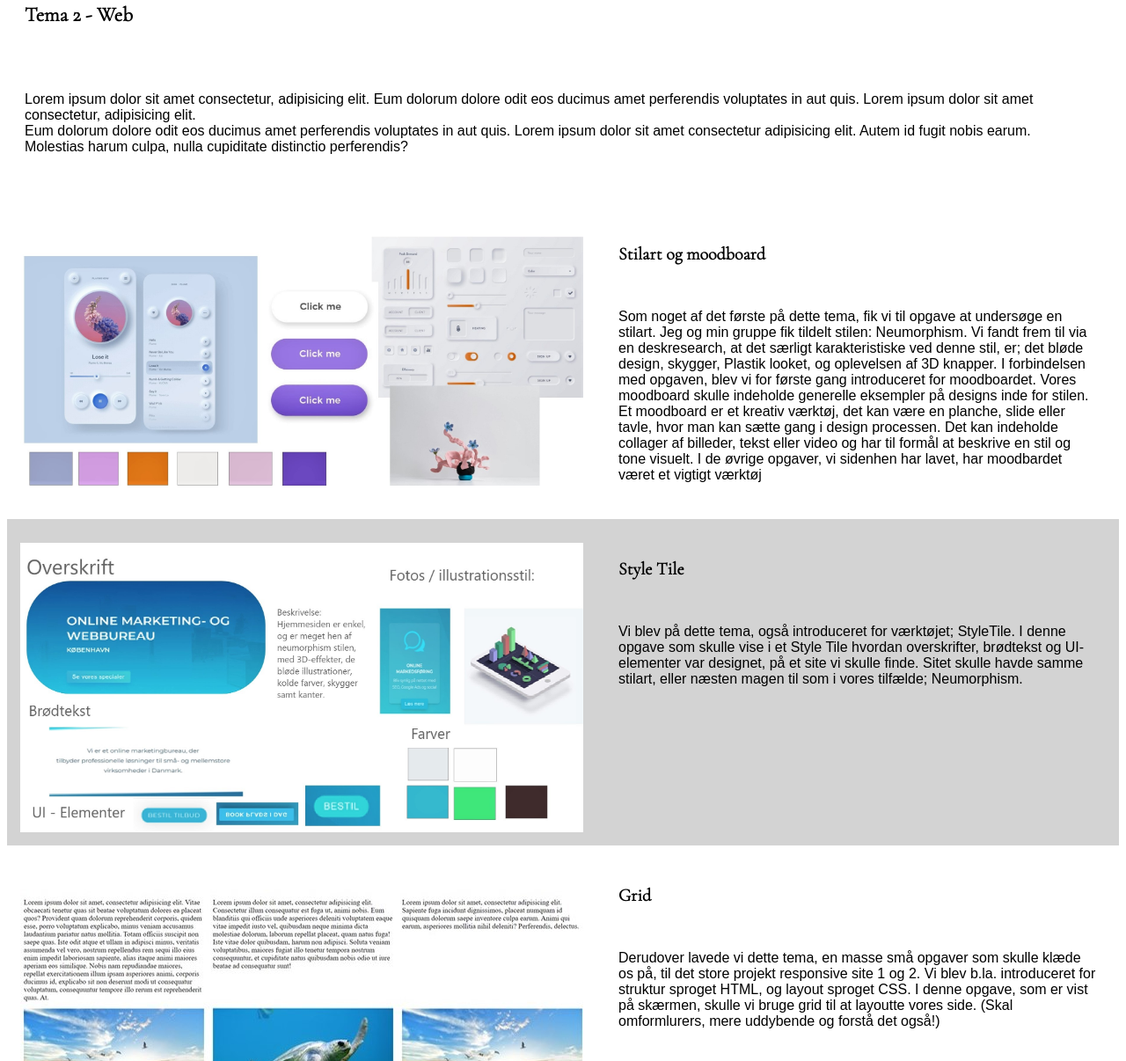
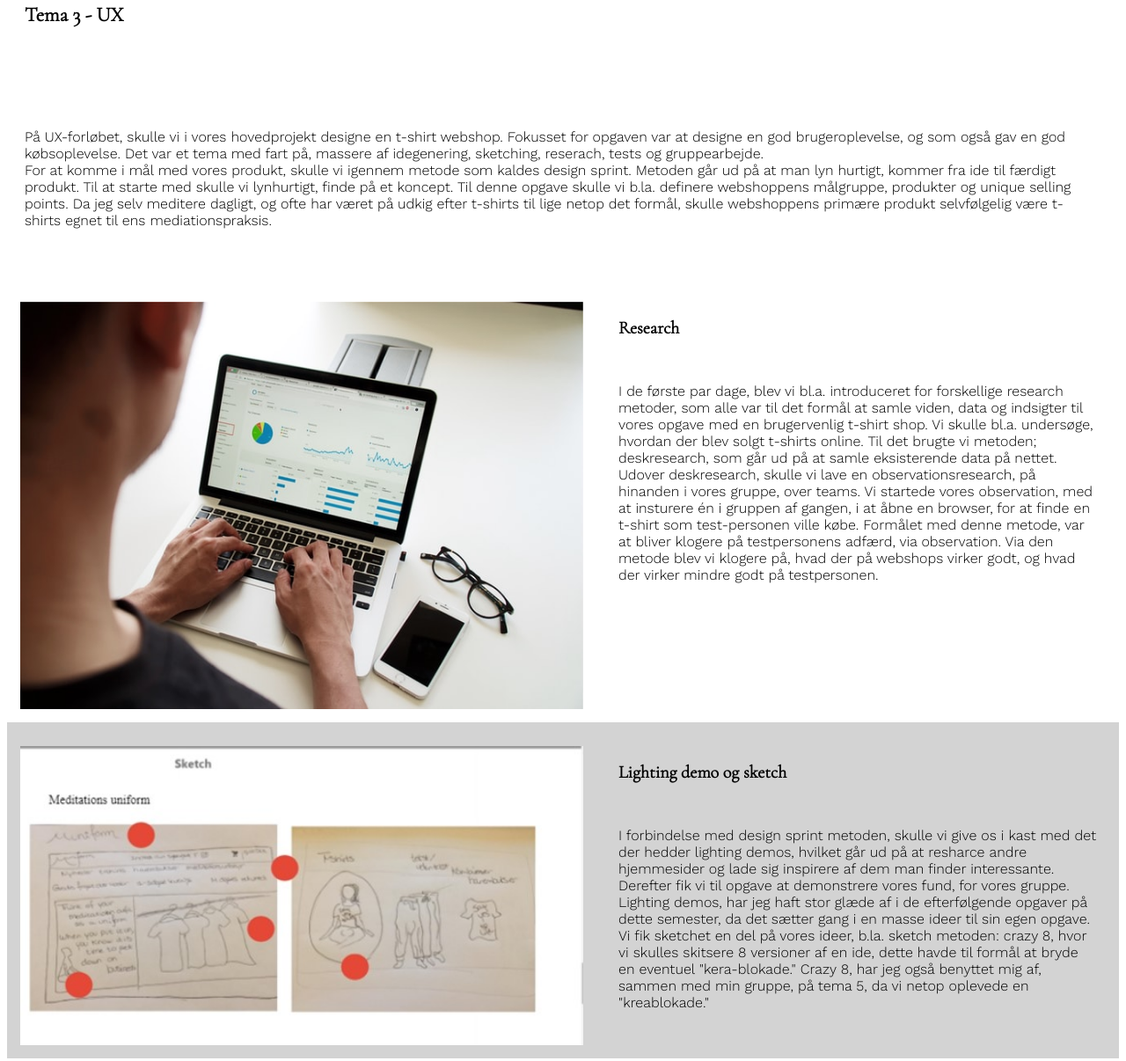
Before and after one commit to cami20h5/portfolio, a plain HTML site: page ux.html in a window 1280 px wide. Shown: the part 983-2189 px from the top of the page at 88% size. Drawn offline with nearby package versions, Linux system fonts and the light colour scheme.

Commit message:
halvvejs med indhold på ux siden

```diff
--- a/ux.html
+++ b/ux.html
@@ -15,6 +15,8 @@
 
     <link rel="preconnect" href="https://fonts.gstatic.com">
     <link href="https://fonts.googleapis.com/css2?family=Dancing+Script&display=swap" rel="stylesheet">
+    <link rel="preconnect" href="https://fonts.gstatic.com">
+    <link href="https://fonts.googleapis.com/css2?family=Montserrat:wght@100&family=Work+Sans:wght@300&display=swap" rel="stylesheet">
 
 
     <title>Portfolio Web</title>
@@ -54,17 +56,17 @@
 
          <section id="underside_section_2">
 
-            <div id="div_underside_section_2"> <h2>Tema 2 - Web</h2> <p>Lorem ipsum
-                dolor sit amet consectetur,
-                 adipisicing elit. Eum dolorum
-                dolore odit eos ducimus amet perferendis voluptates in aut quis.
-                Lorem ipsum dolor sit amet consectetur,
-                adipisicing elit. <br> Eum dolorum
-               dolore odit eos ducimus amet perferendis
-               voluptates in aut quis. Lorem ipsum dolor
-               sit amet consectetur adipisicing elit. Autem
-               id fugit nobis earum. Molestias harum culpa,
-               nulla cupiditate distinctio perferendis?
+            <div id="div_underside_section_2"> <h2>Tema 3 - UX</h2> <p>
+                På UX-forløbet, skulle vi i vores hovedprojekt designe en t-shirt webshop.
+                 Fokusset for opgaven var at designe en god brugeroplevelse, og som også gav en
+                 god købsoplevelse. Det var et tema med fart på, massere af idegenering, sketching, reserach, tests og gruppearbejde.
+
+                <br>For at komme i mål med vores produkt, skulle vi igennem metode som kaldes design sprint.
+                 Metoden går ud på at man lyn hurtigt, kommer fra ide til færdigt produkt. Til at starte med skulle vi lynhurtigt,
+                 finde på et koncept. Til denne opgave skulle vi b.la. definere webshoppens målgruppe, produkter og unique selling points.
+                 Da jeg selv meditere dagligt, og ofte har været på udkig efter t-shirts til lige netop det formål,
+                 skulle webshoppens primære produkt selvfølgelig være t-shirts egnet til ens mediationspraksis.
+
             </p>
 
             </div>  </section>
@@ -72,20 +74,22 @@
 
             <section class="underside_section_3">
 
-            <div id="billed1_web"> <img src="billeder_web/Tema_2_moodboard.jpg" alt="Tema_2_moodboard">               </div>
-            <div id="tekst1_web"> <h3>Stilart og moodboard</h3>
+            <div id="billed1_web"> <img src="billeder_ux/desk_research_billed.jpg" alt="Tema_3_deskresearch">               </div>
+            <div id="tekst1_web"> <h3>Research</h3>
 
-                <p> Som noget af det første på dette tema, fik vi til opgave at
-                 undersøge en stilart. Jeg og min gruppe fik tildelt stilen: Neumorphism.
-                 Vi fandt frem til via en deskresearch, at det særligt
-                  karakteristiske ved denne stil, er; det bløde design, skygger,
-                  Plastik looket, og oplevelsen af 3D knapper. I forbindelsen med opgaven,
-                  blev vi for første gang introduceret for moodboardet.
-                  Vores moodboard skulle indeholde generelle eksempler på designs
-                  inde for stilen.
-                  Et moodboard er et kreativ værktøj,
-                  det kan være en planche, slide eller tavle, hvor man kan sætte gang i design processen. Det kan indeholde collager af billeder, tekst eller video og har til formål at beskrive en stil og tone visuelt.
-                   I de øvrige opgaver, vi sidenhen har lavet, har moodbardet været et vigtigt værktøj
+                <p> I de første par dage, blev vi bl.a. introduceret for forskellige
+                     research metoder,
+                      som alle var til det formål at samle viden, data og indsigter til vores opgave
+                    med en brugervenlig t-shirt shop. Vi skulle bl.a.
+                     undersøge, hvordan der blev solgt t-shirts online.
+                     Til det brugte vi metoden; deskresearch, som går ud på at
+                      samle eksisterende data på nettet.
+                     Udover deskresearch, skulle vi lave en observationsresearch,
+                     på hinanden i vores gruppe, over teams.
+                     Vi startede vores observation, med at insturere én i gruppen af gangen,  i at åbne en browser,
+                     for at finde en t-shirt som test-personen ville købe. Formålet med denne metode, var at
+                     bliver klogere på testpersonens adfærd, via observation. Via den metode blev vi klogere på,
+                     hvad der på webshops virker godt, og hvad der virker mindre godt på testpersonen.
                 </p> </div>
 
 
@@ -99,16 +103,21 @@
 
             <section class="underside_section_4">
 
-                <div id="billed2_web"> <img src="billeder_web/Tema_2_style_tile.jpg" alt="Tema 2 STyleTile">               </div>
-                <div id="tekst2_web"> <h3>Style Tile</h3>
+                <div id="billed2_web"> <img src="billeder_ux/solutions_sketch.jpg" alt="solutions sketch">               </div>
+                <div id="tekst2_web"> <h3>Lighting demo og sketch</h3>
 
                     <p>
 
-                        Vi blev på dette tema, også introduceret for værktøjet;
-                        StyleTile. I denne opgave som skulle vise i et Style Tile
-                        hvordan overskrifter, brødtekst og UI-elementer var designet,
-                         på et site vi skulle finde. Sitet  skulle havde samme stilart,
-                          eller næsten magen til som i vores tilfælde; Neumorphism.
+                       I forbindelse med design sprint metoden, skulle vi give os i kast med det der hedder
+                       lighting demos, hvilket går ud på at resharce andre hjemmesider og lade sig inspirere
+                       af dem man finder interessante. Derefter fik vi til opgave at demonstrere vores fund,
+                       for vores gruppe. Lighting demos, har jeg haft stor glæde af i de efterfølgende
+                       opgaver på dette semester, da det sætter gang i en masse ideer til sin egen opgave.
+                       <br> Vi fik sketchet en del på vores ideer, b.la. sketch metoden: crazy 8, hvor vi skulles
+                       skitsere 8 versioner af en ide, dette havde til formål at bryde en eventuel "kera-blokade."
+                       Crazy 8, har jeg også benyttet mig af, sammen med min gruppe, på tema 5, da vi netop
+                       oplevede en "kreablokade."
+
 
 
                     </p> </div>
@@ -124,18 +133,16 @@
 
                 <section class="underside_section_5">
 
-                    <div id="billed3_web"> <img src="billeder_web/tema_2_grid.jpg" alt="Tema_2_moodboard">               </div>
-                    <div id="tekst3_web"> <h3>Grid </h3>
+                    <div id="billed3_web"> <img src="billeder_ux/prototyping_ui_konventioner.jpg" alt="Tema_2_moodboard">               </div>
+                    <div id="tekst3_web"> <h3>UI, konventioner og prototyping</h3>
 
                         <p>
 
+                            Noget om, at jeg her lærte vigtigheden i konventioner, informationsarktitekttur osv. Som jeg
+                            havde særligt fokus, i min udvikling af prototypens UI elementer på hjemmesiden.
 
-
-                            Derudover lavede vi dette tema, en masse små opgaver som skulle klæde os på,
-                             til det store projekt responsive site 1 og 2. Vi blev b.la. introduceret
-                             for struktur sproget HTML, og layout sproget CSS. I denne opgave,
-                              som er vist på skærmen, skulle vi bruge grid til at layoutte vores side.
-                             (Skal omformlurers, mere uddybende og forstå det også!)
+                            Lorem ipsum dolor sit amet consectetur adipisicing elit. Voluptate ratione in distinctio nihil reiciendis ipsum molestias illo et cupiditate ea.
+                             Sapiente voluptatibus commodi unde optio nobis ad nisi repellendus ex.
 
 
                         </p> </div>
@@ -152,7 +159,7 @@
 
                     <section class="underside_section_6">
 
-                     <div id="billed4_web">   <img src="billeder_web/computer_reponsive.jpg" alt=""></div>
+                     <div id="billed4_web">   <img src="billeder_ux/gron.png" alt=""></div>
 
 
 
```
Also changed, not shown: web.html (+1 -10 lines), billeder_ux/desk_research_billed.jpg (added), billeder_ux/desk_research_indsigter.jpg (added), billeder_ux/gron.png (added), billeder_ux/haram_bukser.jpg (added), billeder_ux/mediation_computer.png (added), billeder_ux/mediations_tshirt.jpg (added), billeder_ux/mediattions.jpg (added), billeder_ux/meditations.svg (added), billeder_ux/portotyping_ui_konventioner.png (added), billeder_ux/prototyping_ui_konventioner.jpg (added), billeder_ux/solutions_sketch.jpg (added), billeder_ux/soultion_sketch.jpg (added), billeder_ux/tak _for_kob_computer.png (added), 1 more files.
